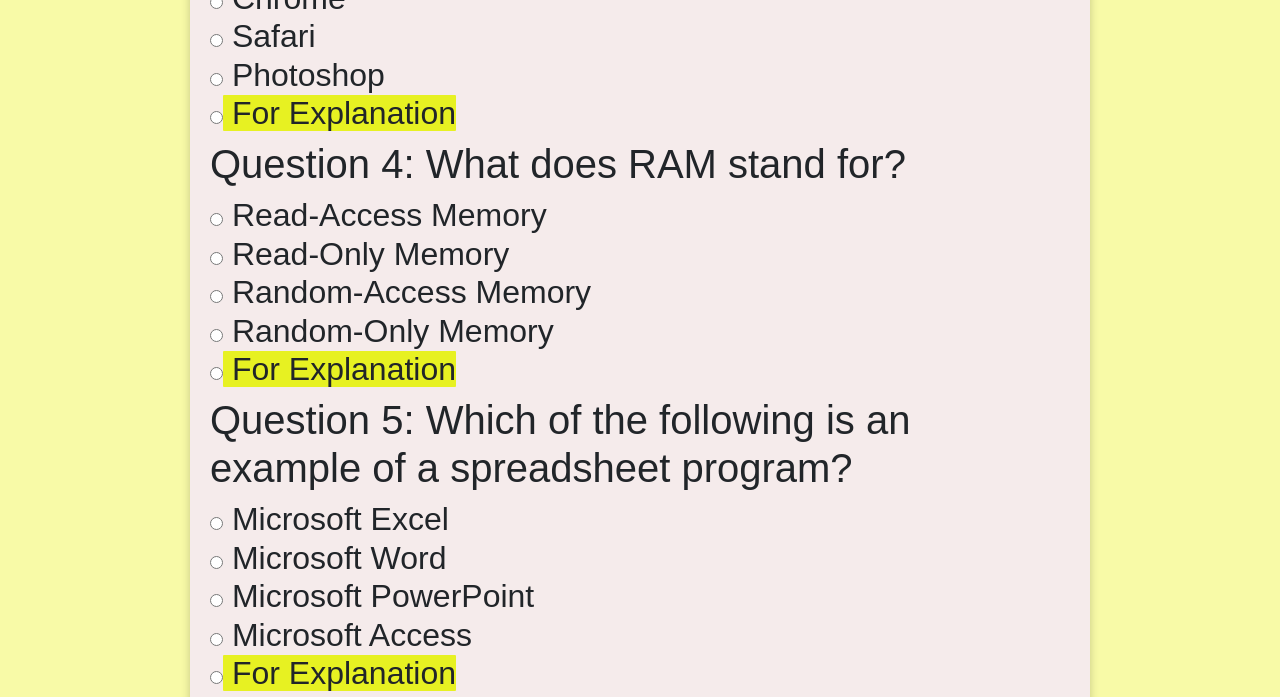
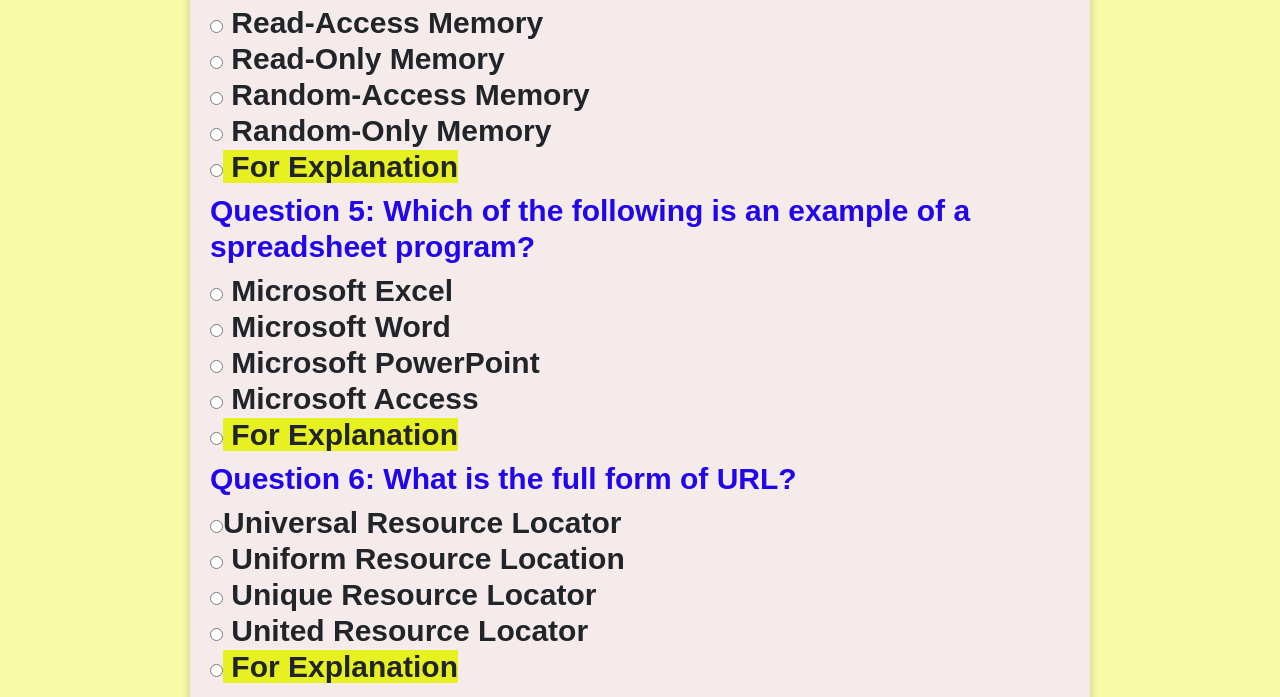
Before and after one commit to vkstechsol/Computerk, a plain HTML site: page quiz1.html in a window 1280 px wide. Shown: the part 889-1586 px from the top of the page. Drawn offline with nearby package versions, Linux system fonts and the light colour scheme.

Commit message:
Update style2.css

```diff
--- a/css/style2.css
+++ b/css/style2.css
@@ -94,3 +94,13 @@
     border-radius: 1px;
 
 }
+h2 {
+  font-size: 30px;
+  font-weight: bold;
+}
+
+.b1{
+    font-size: 30px;
+  font-weight: bold;
+  color: rgb(33, 6, 235);
+}
```
